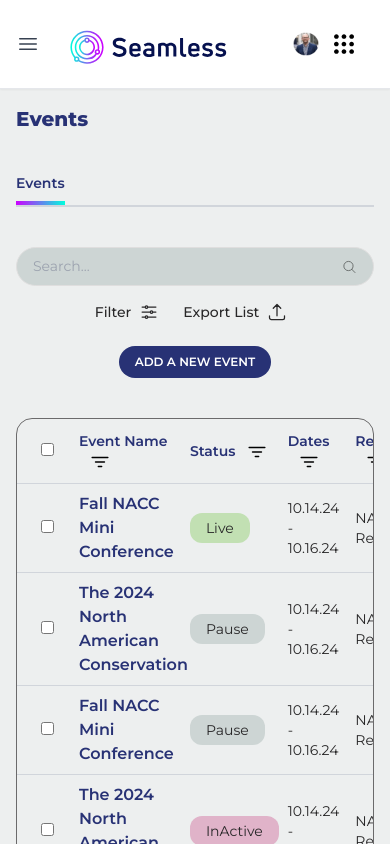
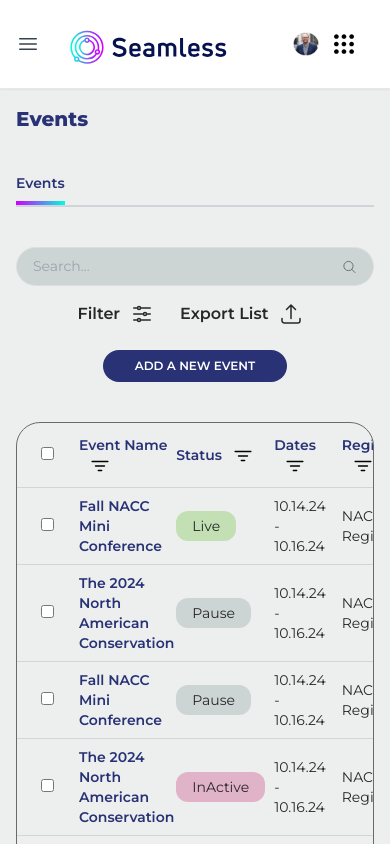
Before and after one commit to saurabh-vardaam/seamless, a React (Vite) app: page /events in a window 390 px wide. Built offline with nearby package versions, Linux system fonts and the light colour scheme.

Commit message:
events and add events css changes

```diff
--- a/src/Pages/Events/Events.jsx
+++ b/src/Pages/Events/Events.jsx
@@ -465,17 +465,17 @@ const Events = () => {
 
             <div className="flex flex-wrap items-center justify-center gap-4 md:justify-end">
               <button className="flex pr-2 space-x-2 items-center leading-[40px] sm:leading-[50px] lg:leading-[60px]">
-                <span className="text-sm font-medium text-seamlessGray-950 ">
+                <span className="text-base font-semibold text-seamlessGray-950 ">
                   Filter
                 </span>
-                <AdjustmentsHorizontalIcon className="w-5 h-5 text-seamlessGray-950 " />
+                <AdjustmentsHorizontalIcon className="h-6 w-7 text-seamlessGray-950 " />
               </button>
 
               <button className="flex items-center gap-2 pr-2 leading-[40px] sm:leading-[50px] lg:leading-[60px]">
-                <span className="text-sm font-medium text-seamlessGray-950 ">
+                <span className="text-base font-semibold text-seamlessGray-950 ">
                   Export List
                 </span>
-                <ArrowUpTrayIcon className="w-5 h-5 text-seamlessGray-950 " />
+                <ArrowUpTrayIcon className="h-6 w-7 text-seamlessGray-950 " />
               </button>
 
               <button
@@ -483,18 +483,18 @@ const Events = () => {
                   setSelectedEvent({});
                   setIsModelOpen(true);
                 }}
-                className="px-4 py-2 mt-2 text-xs font-semibold text-white bg-seamlessBlue-700 rounded-3xl sm:text-sm lg:px-6 md:mt-0"
+                className="px-8 py-2 mt-2 text-xs font-semibold text-white bg-seamlessBlue-700 rounded-3xl sm:text-sm lg:px-6 md:mt-0"
               >
                 ADD A NEW EVENT
               </button>
             </div>
           </div>
 
-          <div className="mt-10 mb-6 overflow-x-auto border border-seamlessGray-900 rounded-2xl">
+          <div className="mt-10 mb-6 overflow-x-auto border border-seamlessGray-900 rounded-3xl">
             <table className="min-w-full table-auto">
-              <thead className="text-left text-seamlessBlue-700">
+              <thead className="text-sm font-semibold text-left text-seamlessBlue-700">
                 <tr className="border-b border-gray-300">
-                  <th className="px-6 py-3 text-sm font-medium">
+                  <th className="px-6 py-3 text-sm font-normal">
                     <Checkbox />
                   </th>
                   <th className="py-3 text-sm font-semibold">
@@ -532,7 +532,7 @@ const Events = () => {
                     <td className="px-6 py-2 text-sm font-medium">
                       <Checkbox />
                     </td>
-                    <td className="py-2 font-semibold text-seamlessBlue-700 text-se">
+                    <td className="py-2 text-sm font-semibold text-seamlessBlue-700">
                       {event.name}
                     </td>
                     <td className="py-3">
--- a/src/Pages/Events/Partials/AddEventForm.jsx
+++ b/src/Pages/Events/Partials/AddEventForm.jsx
@@ -137,12 +137,12 @@ const AddEventForm = ({
             value={formData.name}
             type="text"
             placeholder="Event Name"
-            className={"w-full bg-seamlessGray-300"}
+            className={"w-full bg-seamlessGray-300 placeholder:text-sm placeholder:text-seamlessGray-950 placeholder:font-normal"}
           />
           <TextInput
             required={true}
             type="text"
-            className={"w-full bg-seamlessGray-300"}
+            className={"w-full bg-seamlessGray-300 placeholder:text-sm placeholder:text-seamlessGray-950 placeholder:font-normal"}
             name="lastName"
             placeholder="Display Title"
             value={formData.display_title}
@@ -152,7 +152,7 @@ const AddEventForm = ({
           <TextInput
             required={true}
             type="text"
-            className={"w-full bg-seamlessGray-300"}
+            className={"w-full bg-seamlessGray-300 placeholder:text-sm placeholder:text-seamlessGray-950 placeholder:font-normal"}
             name="lastName"
             placeholder="Location"
             value={formData.location}
@@ -191,7 +191,7 @@ const AddEventForm = ({
           <TextInput
             required={true}
             type="text"
-            className={"w-full bg-seamlessGray-300"}
+            className={"w-full bg-seamlessGray-300 placeholder:text-sm placeholder:text-seamlessGray-950 placeholder:font-normal"}
             name="lastName"
             placeholder="Registration Title"
             value={formData.registration_title}
@@ -209,13 +209,13 @@ const AddEventForm = ({
             value={formData?.registration_date}
             disabled={false}
             placeholder="Registration Date"
-            className={`bg-seamlessGray-300 placeholder-seamlessBlue-200 text-sm text-seamlessBlue-200 w-full text-md py-3 px-6 rounded-3xl`}
+            className={`bg-seamlessGray-300  text-sm text-seamlessBlue-200 w-full text-md py-3 px-6 rounded-3xl placeholder:text-seamlessGray-950 placeholder:text-sm placeholder:font-normal`}
             transperent={true}
           />
           <TextInput
             required={true}
             type="text"
-            className={"w-full bg-seamlessGray-300"}
+            className={"w-full bg-seamlessGray-300 placeholder:text-sm placeholder:text-seamlessGray-950 placeholder:font-normal"}
             name="lastName"
             placeholder="Description"
             value={formData.description}
@@ -226,7 +226,7 @@ const AddEventForm = ({
             type="submit"
             className="w-full px-4 py-4 mt-2 text-white transition-colors duration-300 bg-seamlessBlue-700 rounded-[21px] text-sm font-semibold"
           >
-       CREATE INVITE
+          CREATE EVENT
           </button>
         </form>
       </div>
```
